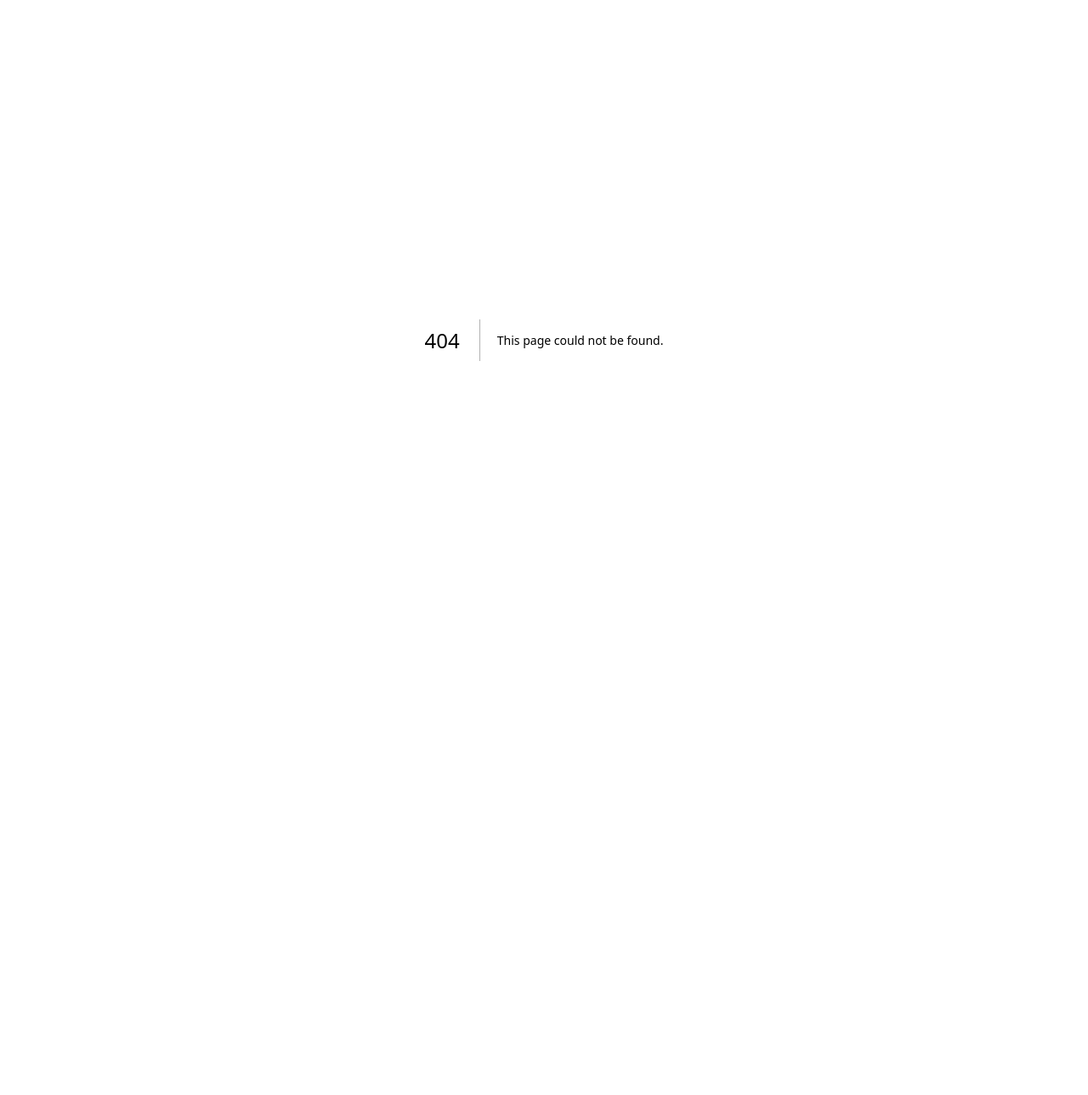
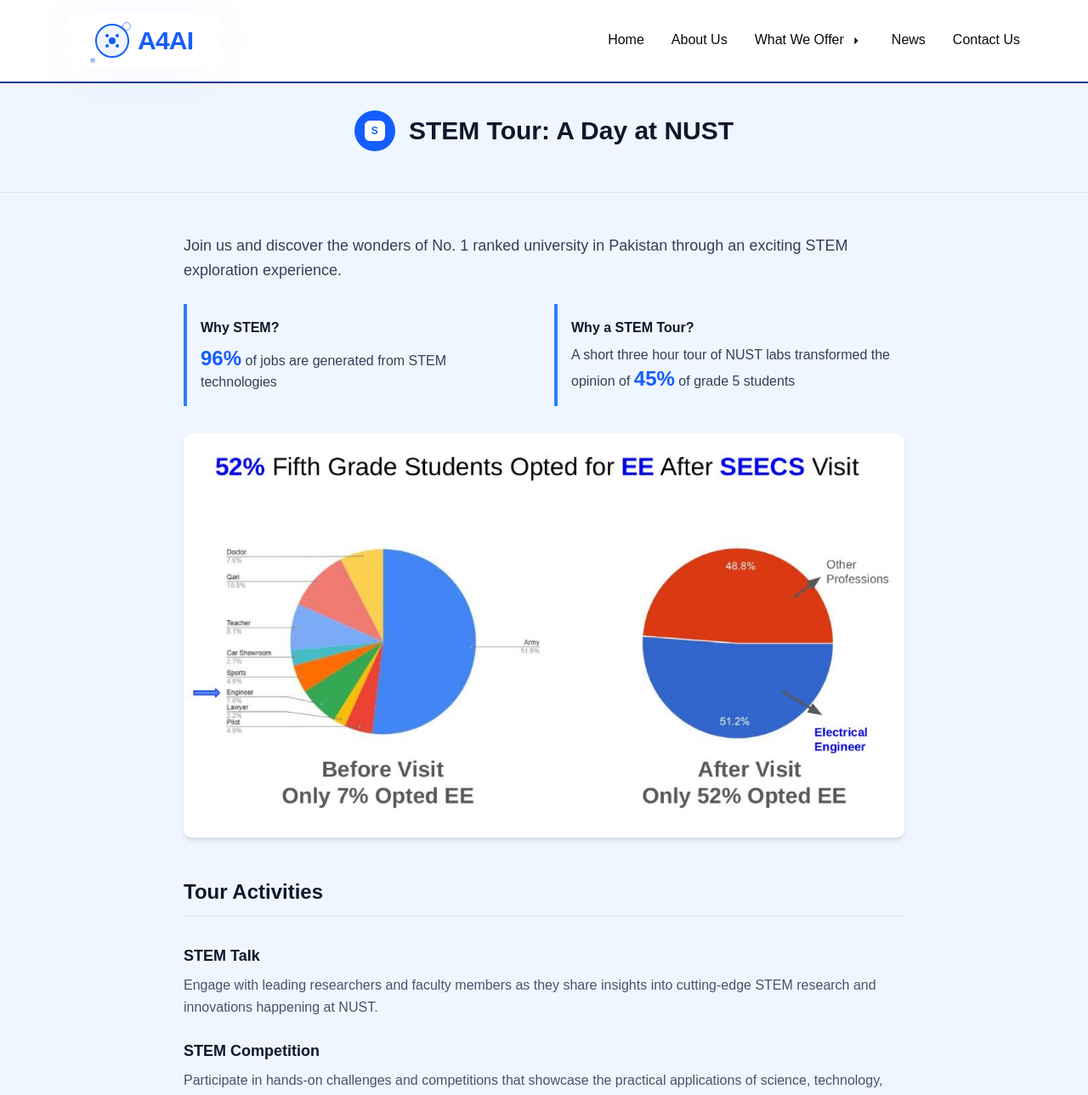
Before and after one commit to umairijaz62/a4ai, a Next.js app: page /services/steamtour in a window 1280 px wide. Before the commit this address had no page. Shown: the top 1289 px of the page at 85% size. Before the commit the page ends 800 px from the top, so only its background shows below. Built offline with nearby package versions, Linux system fonts and the light colour scheme.

Commit message:
steam tour

```diff
--- a/src/pages/index.tsx
+++ b/src/pages/index.tsx
@@ -2,7 +2,7 @@
 import HomeNews from '@/components/HomeNews'
 import MissionVision from '@/components/MissionVision'
 import { Navbar } from '@/components/Navbar'
-import Patners from '@/components/Patners'
+import Patners from '@/components/Partners'
 import Testimonials from '@/components/Testimonials'
 import React from 'react'
 
--- /dev/null
+++ b/src/pages/services/steamtour.tsx
@@ -0,0 +1,93 @@
+import Footer from '@/components/Footer'
+import { Navbar } from '@/components/Navbar'
+import React from 'react'
+
+export default function steamtour() {
+   return (
+    <main className="min-h-screen bg-blue-50">
+        <Navbar />
+      <div className="bg-blue-50 border-b border-slate-200">
+        <div className="max-w-4xl mx-auto px-6 py-8">
+          <div className="flex items-center justify-center gap-4 mb-4">
+            <div className="w-12 h-12 bg-blue-600 rounded-full flex items-center justify-center">
+              <div className="w-6 h-6 bg-white rounded-sm flex items-center justify-center text-blue-600 font-bold text-xs">
+                S
+              </div>
+            </div>
+            <div>
+              <h1 className="text-3xl font-bold text-slate-900">STEM Tour: A Day at NUST</h1>
+            </div>
+          </div>
+        </div>
+      </div>
+
+      {/* Main Content */}
+      <div className="max-w-4xl mx-auto px-6 py-12">
+        {/* Introduction */}
+        <div className="mb-12">
+          <p className="text-lg text-slate-700 leading-relaxed mb-6">
+            Join us and discover the wonders of No. 1 ranked university in Pakistan through an exciting STEM exploration
+            experience.
+          </p>
+
+          <div className="grid md:grid-cols-2 gap-6 mb-8">
+            <div className="bg-blue-50 border-l-4 border-blue-500 p-4">
+              <h3 className="font-semibold text-slate-900 mb-2">Why STEM?</h3>
+              <p className="text-slate-700">
+                <span className="font-bold text-2xl text-blue-600">96%</span> of jobs are generated from STEM
+                technologies
+              </p>
+            </div>
+            <div className="bg-blue-50 border-l-4 border-blue-500 p-4">
+              <h3 className="font-semibold text-slate-900 mb-2">Why a STEM Tour?</h3>
+              <p className="text-slate-700">
+                A short three hour tour of NUST labs transformed the opinion of{" "}
+                <span className="font-bold text-2xl text-blue-600">45%</span> of grade 5 students
+              </p>
+            </div>
+          </div>
+
+          <div className="flex justify-center mb-8">
+            <img
+              src="/piechart.jpg"
+              alt="STEM Career Distribution Pie Chart"
+              className="rounded-lg shadow-md"
+            />
+          </div>
+        </div>
+
+        {/* Activities Section */}
+        <section className="mb-12">
+          <h2 className="text-2xl font-bold text-slate-900 mb-8 border-b border-slate-200 pb-3">Tour Activities</h2>
+
+          <div className="space-y-6">
+            <div>
+              <h3 className="text-lg font-semibold text-slate-900 mb-2">STEM Talk</h3>
+              <p className="text-slate-600 leading-relaxed">
+                Engage with leading researchers and faculty members as they share insights into cutting-edge STEM
+                research and innovations happening at NUST.
+              </p>
+            </div>
+
+            <div>
+              <h3 className="text-lg font-semibold text-slate-900 mb-2">STEM Competition</h3>
+              <p className="text-slate-600 leading-relaxed">
+                Participate in hands-on challenges and competitions that showcase the practical applications of science,
+                technology, engineering, and mathematics.
+              </p>
+            </div>
+
+            <div>
+              <h3 className="text-lg font-semibold text-slate-900 mb-2">Entertainment</h3>
+              <p className="text-slate-600 leading-relaxed">
+                Enjoy interactive demonstrations, lab tours, and engaging activities that make learning STEM concepts
+                fun and memorable.
+              </p>
+            </div>
+          </div>
+        </section>
+      </div>
+      <Footer />
+    </main>
+  )
+}
```
Also changed, not shown: public/piechart.jpg (added), src/components/Partners.tsx (renamed from src/components/Patners.tsx).
